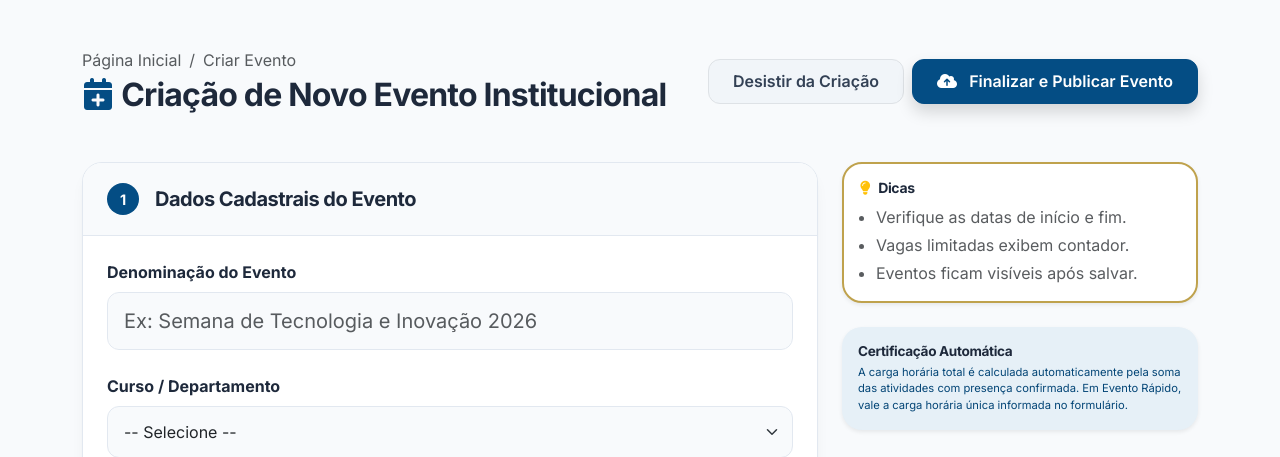
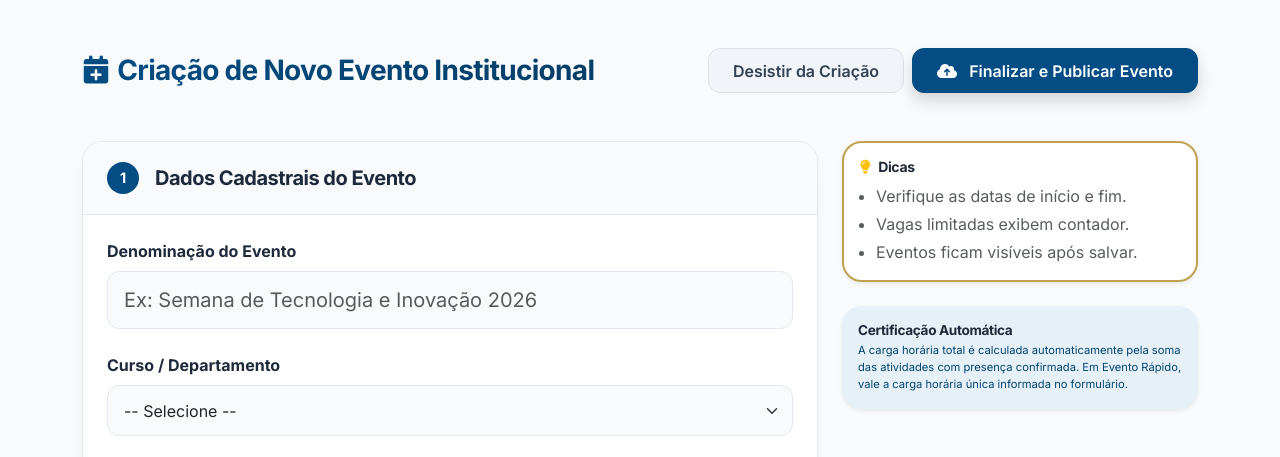
Before and after one commit to oliverhenrique04/UniEventos, a Flask app: page /criar_evento in a window 1280 px wide. Shown: the part 76-533 px from the top of the page. Run offline with Flask 3, Linux system fonts and the light colour scheme; the visitor is signed in with stand-in values (Sample User, id 1); data that the repository does not hold is empty; some libraries are stand-ins or nearby versions.

Commit message:
style: Update header styles for event coordination and creation pages

```diff
--- a/app/templates/dashboard.html
+++ b/app/templates/dashboard.html
@@ -224,9 +224,9 @@
 
         <div class="col-lg-12">
             <div class="d-flex align-items-center justify-content-between mb-4 px-2 flex-wrap gap-2">
-                <h4 class="m-0">
+                <h3 class="fw-bold text-gradient mb-0">
                     <i class="fa-solid fa-calendar-days text-primary me-2"></i>Eventos sob Minha Coordenação
-                </h4>
+                </h3>
                 <div class="d-flex gap-2">
                     <a href="/criar_evento" class="btn btn-sm btn-primary shadow-sm">
                         <i class="fa-solid fa-plus me-1"></i> Criar Evento
--- a/app/templates/event_create.html
+++ b/app/templates/event_create.html
@@ -85,13 +85,7 @@
         <!-- Header -->
         <div class="d-flex justify-content-between align-items-center mb-5">
             <div>
-                <nav aria-label="breadcrumb">
-                    <ol class="breadcrumb mb-1">
-                        <li class="breadcrumb-item"><a href="/" class="text-decoration-none text-muted">Página Inicial</a></li>
-                        <li class="breadcrumb-item active">Criar Evento</li>
-                    </ol>
-                </nav>
-                <h2 class="fw-bold m-0"><i class="fa-solid fa-calendar-plus text-primary me-2"></i>Criação de Novo Evento Institucional</h2>
+                <h3 class="fw-bold text-gradient mb-0"><i class="fa-solid fa-calendar-plus text-primary me-2"></i>Criação de Novo Evento Institucional</h3>
             </div>
             <div class="d-flex gap-2">
                 <a href="/eventos_admin" class="btn btn-light border">Desistir da Criação</a>
```
